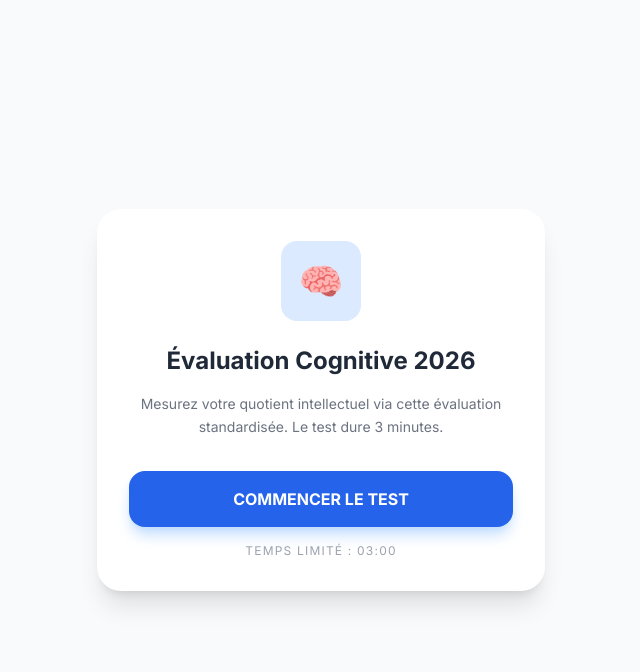
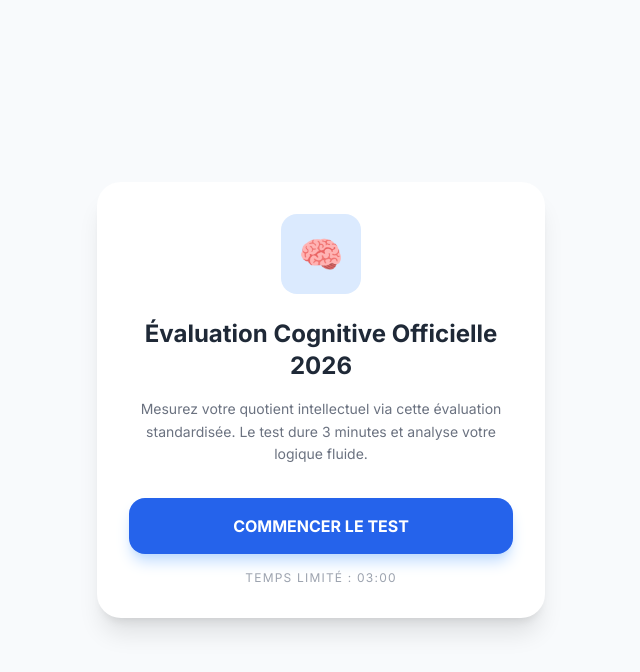
Before and after one commit to nicomarketingpro/test-qi-2026, a Flask app: page / in a window 1280 px wide. Shown: the top 672 px of the page, without its empty margins (319-959 px from the left). Run offline with Flask 3, Linux system fonts and the light colour scheme; some libraries are stand-ins or nearby versions.

Commit message:
Update audio source and quiz text
mis a jour du site 5 questionnaire

```diff
--- a/templates/index.html
+++ b/templates/index.html
@@ -18,24 +18,24 @@
     <button id="music-btn" onclick="toggleMusic()" class="fixed top-4 right-4 bg-white p-3 rounded-full shadow-lg z-50 hidden">
         <span id="music-icon">🔇</span>
     </button>
-    <audio id="bg-music" loop>
-        <source src="https://cdn.pixabay.com/audio/2022/03/10/audio_c363d50d03.mp3" type="audio/mpeg">
+    <audio id="bg-music" loop preload="auto">
+        <source src="https://upload.wikimedia.org/wikipedia/commons/3/34/Beat_of_Nature_-_By_Olexy.mp3" type="audio/mpeg">
     </audio>
 
     <div id="quiz-container" class="max-w-md w-full bg-white rounded-3xl shadow-xl p-8">
 
-        <div id="welcome-screen">
+        <div id="welcome-screen" class="text-center">
             <div class="w-20 h-20 bg-blue-100 rounded-2xl flex items-center justify-center mx-auto mb-6">
                 <span class="text-4xl">🧠</span>
             </div>
-            <h1 class="text-2xl font-bold text-center text-gray-800 mb-4">Évaluation Cognitive 2026</h1>
-            <p class="text-gray-500 text-center mb-8 leading-relaxed text-sm">
-                Mesurez votre quotient intellectuel via cette évaluation standardisée. Le test dure 3 minutes.
+            <h1 class="text-2xl font-bold text-gray-800 mb-4">Évaluation Cognitive Officielle 2026</h1>
+            <p class="text-gray-500 mb-8 leading-relaxed text-sm">
+                Mesurez votre quotient intellectuel via cette évaluation standardisée. Le test dure 3 minutes et analyse votre logique fluide.
             </p>
             <button onclick="startQuiz()" class="w-full bg-blue-600 hover:bg-blue-700 text-white font-bold py-4 rounded-2xl transition-all shadow-lg shadow-blue-200">
                 COMMENCER LE TEST
             </button>
-            <p class="mt-4 text-center text-xs text-gray-400 font-medium uppercase tracking-widest">Temps limité : 03:00</p>
+            <p class="mt-4 text-xs text-gray-400 font-medium uppercase tracking-widest text-center">Temps limité : 03:00</p>
         </div>
 
         <div id="quiz-content" class="hidden">
@@ -48,16 +48,17 @@
                     <div id="progress" class="bg-blue-600 h-2 rounded-full progress-bar" style="width: 20%"></div>
                 </div>
             </div>
+
             <div id="question-area">
-                <h2 id="question-text" class="text-2xl font-bold text-gray-800 mb-6 font-sans">Chargement...</h2>
+                <h2 id="question-text" class="text-2xl font-bold text-gray-800 mb-6">Chargement...</h2>
                 <div id="options" class="space-y-3"></div>
             </div>
         </div>
 
         <div id="analysis" class="hidden text-center py-12">
             <div class="animate-spin rounded-full h-16 w-16 border-b-2 border-blue-600 mx-auto mb-6"></div>
-            <h2 class="text-xl font-bold text-gray-800 mb-2">Analyse en cours...</h2>
-            <p class="text-gray-500 text-sm pulse">Calcul des résultats...</p>
+            <h2 class="text-xl font-bold text-gray-800 mb-2">Analyse de vos performances...</h2>
+            <p class="text-gray-500 text-sm pulse font-medium">Comparaison avec la cohorte 2026</p>
         </div>
 
         <div id="result-screen" class="hidden text-center">
@@ -65,13 +66,13 @@
                 <div class="text-blue-600 text-4xl mb-2">✨</div>
                 <h2 class="text-2xl font-bold text-blue-700 mb-2">Test Terminé !</h2>
                 <p class="text-gray-700 text-sm leading-relaxed">
-                    Votre score est prêt. Il est supérieur à 85% des candidats de cette session.
+                    Félicitations, vos réponses indiquent un haut potentiel intellectuel. Votre rapport détaillé est prêt.
                 </p>
             </div>
             <button onclick="redirectToBeacons()" class="w-full bg-blue-600 hover:bg-blue-700 text-white font-bold py-4 rounded-2xl transition-all shadow-lg shadow-blue-200">
                 DÉBLOQUER MON RAPPORT (1€)
             </button>
-            <p class="mt-4 text-[10px] text-gray-400 italic">Score certifié + PDF envoyé par mail.</p>
+            <p class="mt-4 text-[10px] text-gray-400 italic text-center">Score certifié + Rapport PDF envoyé par mail après validation.</p>
         </div>
     </div>
 
@@ -90,15 +91,18 @@
         let timerInterval;
 
         function startQuiz() {
+            // Affichage
             document.getElementById('welcome-screen').classList.add('hidden');
             document.getElementById('quiz-content').classList.remove('hidden');
             document.getElementById('music-btn').classList.remove('hidden');
 
+            // Audio (S'active obligatoirement suite au clic)
             const audio = document.getElementById('bg-music');
+            audio.volume = 0.4;
             audio.play().then(() => {
                 musicPlaying = true;
                 document.getElementById('music-icon').innerText = "🔊";
-            }).catch(e => console.log("Audio bloqué"));
+            }).catch(e => console.log("L'audio a besoin d'une action manuelle"));
 
             loadQuestion();
             startTimer();
@@ -160,6 +164,7 @@
             clearInterval(timerInterval);
             document.getElementById('quiz-content').classList.add('hidden');
             document.getElementById('analysis').classList.remove('hidden');
+
             setTimeout(() => {
                 document.getElementById('analysis').classList.add('hidden');
                 document.getElementById('result-screen').classList.remove('hidden');
```
